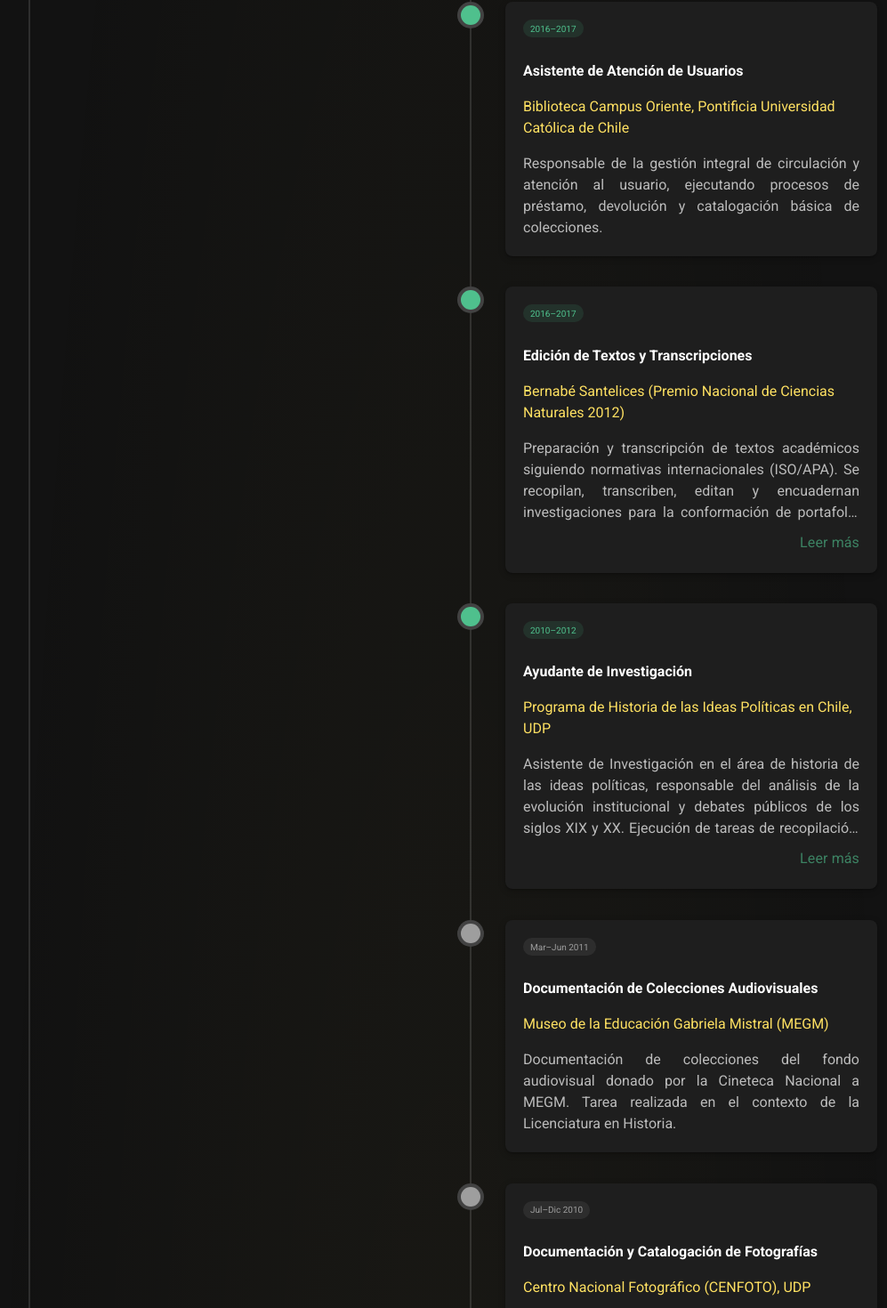
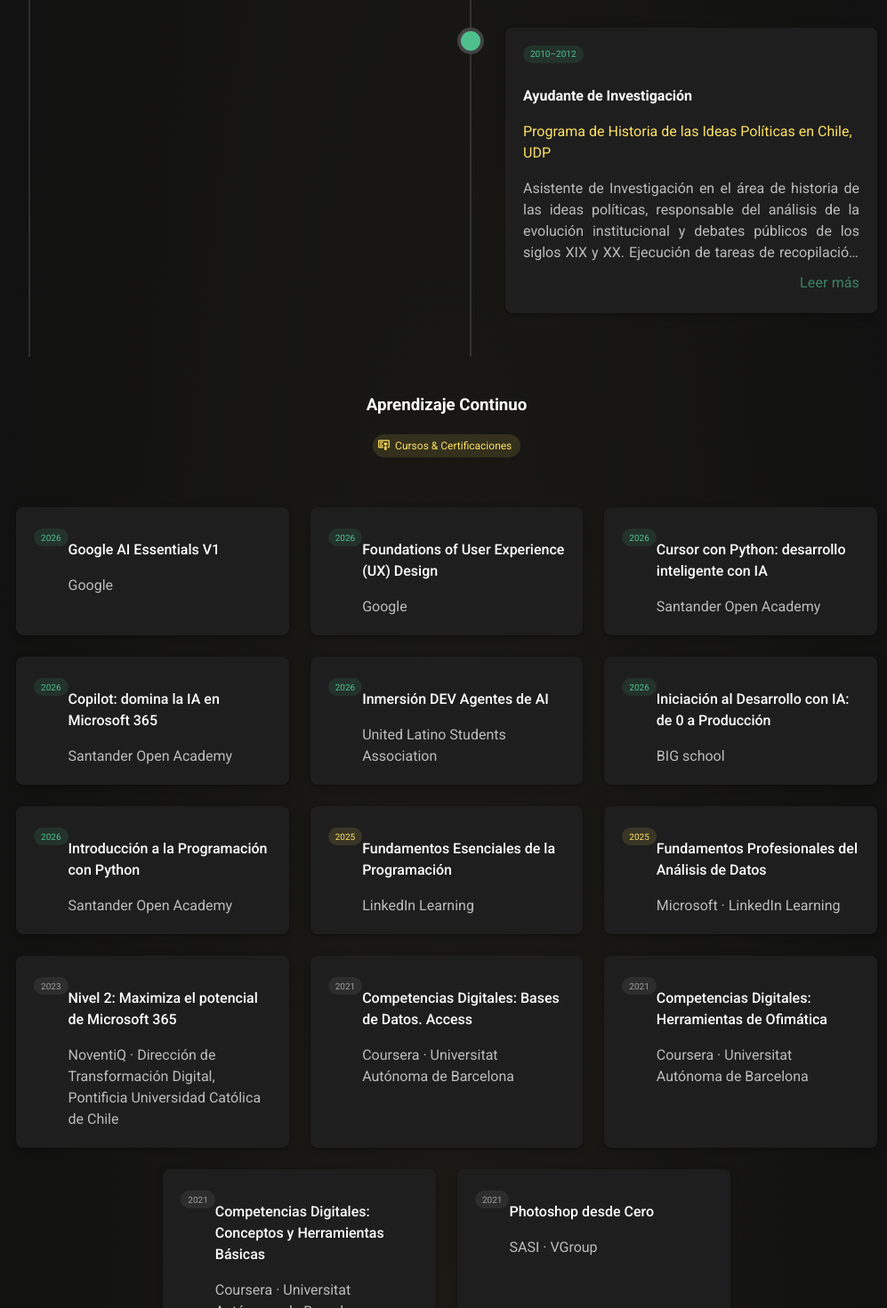
Before and after one commit to jltamayocabello-droid/mi-portafolio-vuetify, a Vue app: page / in a window 1280 px wide. Shown: the part 4604-6074 px from the top of the page at 89% size, without its empty margins (138-1135 px from the left). Built offline with nearby package versions, Linux system fonts and the light colour scheme.

Commit message:
Se actualiza la experiencia laboral

```diff
--- a/src/pages/HomePage.vue
+++ b/src/pages/HomePage.vue
@@ -660,46 +660,12 @@
       color: 'primary',
     },
     {
-      title: 'Asistente de Atención de Usuarios',
-      institution:
-        'Biblioteca Campus Oriente, Pontificia Universidad Católica de Chile',
-      description:
-        'Responsable de la gestión integral de circulación y atención al usuario, ejecutando procesos de préstamo, devolución y catalogación básica de colecciones.',
-      years: '2016–2017',
-      color: 'primary',
-    },
-    {
-      title: 'Edición de Textos y Transcripciones',
-      institution:
-        'Bernabé Santelices (Premio Nacional de Ciencias Naturales 2012)',
-      description:
-        'Preparación y transcripción de textos académicos siguiendo normativas internacionales (ISO/APA). Se recopilan, transcriben, editan y encuadernan investigaciones para la conformación de portafolio académico.',
-      years: '2016–2017',
-      color: 'primary',
-    },
-    {
       title: 'Ayudante de Investigación',
       institution: 'Programa de Historia de las Ideas Políticas en Chile, UDP',
       description:
         'Asistente de Investigación en el área de historia de las ideas políticas, responsable del análisis de la evolución institucional y debates públicos de los siglos XIX y XX. Ejecución de tareas de recopilación, sistematización de fuentes primarias y análisis cualitativo/cuantitativo para la comprensión del pensamiento político y la esfera pública chilena.',
       years: '2010–2012',
       color: 'primary',
-    },
-    {
-      title: 'Documentación de Colecciones Audiovisuales',
-      institution: 'Museo de la Educación Gabriela Mistral (MEGM)',
-      description:
-        'Documentación de colecciones del fondo audiovisual donado por la Cineteca Nacional a MEGM. Tarea realizada en el contexto de la Licenciatura en Historia.',
-      years: 'Mar–Jun 2011',
-      color: 'grey',
-    },
-    {
-      title: 'Documentación y Catalogación de Fotografías',
-      institution: 'Centro Nacional Fotográfico (CENFOTO), UDP',
-      description:
-        'Documentación y catalogación de fotografías y álbumes del siglo XIX comprados por UDP y conservadas en comodato en CENFOTO. Tarea realizada en el contexto de la Licenciatura en Historia.',
-      years: 'Jul–Dic 2010',
-      color: 'grey',
     },
   ]
 
```
